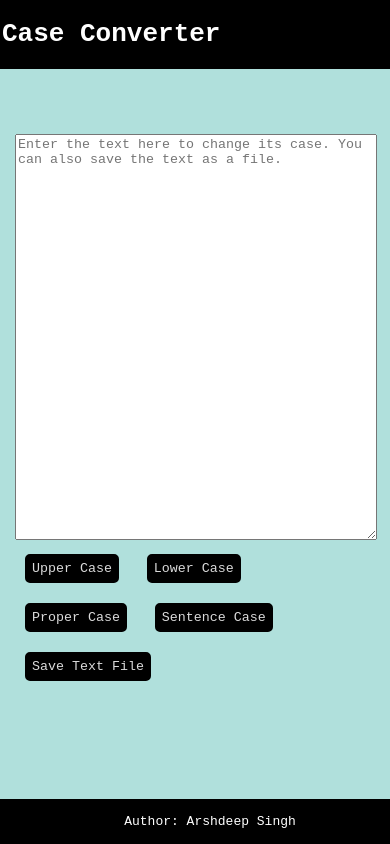
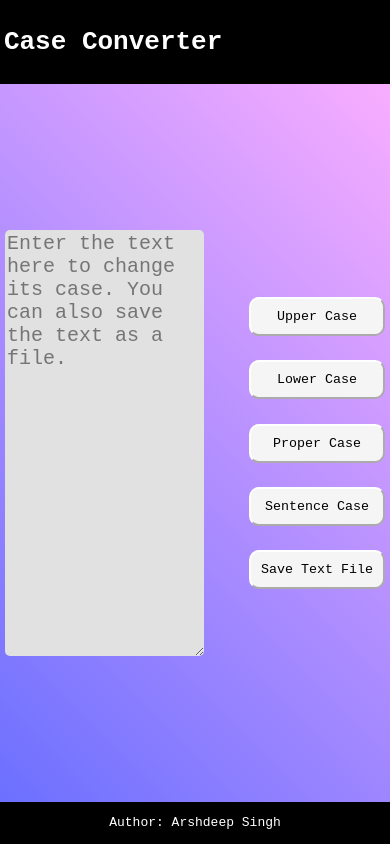
Before and after one commit to arsh331/caseConverter, a plain HTML site: page index.html in a window 390 px wide. Drawn offline with Linux system fonts and the light colour scheme.

Commit message:
Configured the page using flexbox.
Recreated the structure of the page using flexbox for it to be more responsive.

```diff
--- a/index.html
+++ b/index.html
@@ -2,23 +2,37 @@
 <html lang="en">
 <head>
     <meta charset="UTF-8">
+    <meta name="viewport" content="width=device-width, initial-scale=1.0">
     <script src="main.js"></script>
     <link href="main.css" rel="stylesheet"><link>
+    <link rel="preconnect" href="https://fonts.googleapis.com">
+    <link rel="preconnect" href="https://fonts.gstatic.com" crossorigin>
+    <link href="https://fonts.googleapis.com/css2?family=Open+Sans:wght@300&display=swap" rel="stylesheet">
     <title>Case Converter</title>
 </head>
+
 <body>
-<div class="title"><h1 class="heading">Case Converter</h1></div>
+<div class="header">
+    <h1 class="title">Case Converter</h1>
+</div>
+
 <div class="content">
-<textarea id="text-area" placeholder="Enter the text here to change its case. You can also save the text as a file.">
-</textarea>
-    <button id="upper-case" class="button">Upper Case</button>
-    <button id="lower-case" class="button">Lower Case</button>
-    <button id="proper-case" class="button">Proper Case</button>
-    <button id="sentence-case" class="button">Sentence Case</button>
-    <button id="save-text-file" class="button">Save Text File</button>
+ <textarea id="text-area" placeholder="Enter the text here to change its case. You can also save the text as a file."></textarea>
+    <nav class="buttons">
+        <ul>
+            <li><button id="upper-case" class="btn">Upper Case</button></li>
+            <li><button id="lower-case" class="btn">Lower Case</button></li>
+            <li><button id="proper-case" class="btn">Proper Case</button></li>
+            <li><button id="sentence-case" class="btn">Sentence Case</button></li>
+            <li><button id="save-text-file" class="btn">Save Text File</button></li>
+        </ul>
+    </nav>
 </div>
+
 <div class="footer">
-<footer >Author: Arshdeep Singh</footer>
+ <footer>
+     <p>Author: Arshdeep Singh</p>
+ </footer>
 </div>
 </body>
 </html>
--- a/main.css
+++ b/main.css
@@ -1,51 +1,81 @@
-body{
+*{
     margin: 0;
-    background: #b0e0dc;
     font-family: monospace;
-    height: 100vh;
 }
 
-#text-area
-{
-    width: 99%;
-    height: 400px;
+.header {
+    background-color: black;
+    color: white;
+    height: 10vh;
+    display: flex;
+    align-items: center;
+    justify-content: left;
+    padding-left: 1vw;
+}
+.footer{
+    background-color: black;
+    color: white;
+    position: relative;
+    bottom: 0;
+    width: 100%;
+    height: 5vh;
+    display: flex;
+    justify-content: center;
+    align-items: center;
+}
+.content{
+    display: flex;
+    height: 75vh;
+    padding-top: 5vh;
+    padding-bottom: 5vh;
+    justify-content: space-evenly;
+    align-items: center;
+    background: hsla(238, 100%, 71%, 1);
+
+    background: linear-gradient(45deg, hsla(238, 100%, 71%, 1) 0%, hsla(295, 100%, 84%, 1) 100%);
+
+    background: -moz-linear-gradient(45deg, hsla(238, 100%, 71%, 1) 0%, hsla(295, 100%, 84%, 1) 100%);
+
+    background: -webkit-linear-gradient(45deg, hsla(238, 100%, 71%, 1) 0%, hsla(295, 100%, 84%, 1) 100%);
+
+    filter:progid:DXImageTransform.Microsoft.gradient( startColorstr="#696eff", endColorstr="#f8acff", GradientType=1 );
 }
 
-btn
-{
+#text-area{
+    max-height: 75vh;
+    max-width: 75vw;
+    width: 50vw;
+    height: 50vh;
+    background-color: #e1e1e1;
+    border: #e1e1e1;
+    border-radius: 5px;
+}
+textarea{
+    font-size: x-large;
+}
+.buttons{
+    display: flex;
+    height: 50%;
+}
+nav ul{
+    list-style: none;
+    display: flex;
+    flex-flow: column;
+    justify-content: space-around;
+}
+nav li{
 
 }
+.btn{
+    border-color: white;
+    border-radius: 10px;
+    width: 100%;
+    padding: 10px;
+    background: whitesmoke;
+    outline: none;
+}
 
-.title
-{
-    font-family: monospace;
-    background: #000000;
-    padding: 2px;
-    margin-bottom: 10px;
-    color: white;
+.btn:hover{
+    background: black;
+    color: whitesmoke;
 }
-.content
-{
-    padding: 15px;
-    margin-top: 50px;
-    margin-bottom: 50px;
-}
-.button
-{
-    background: rgb(0, 0, 0);
-    margin: 10px;
-    border: 2px solid #000000;
-    padding: 5px;
-    border-radius: 5px;
-    color: rgba(255, 255, 255, 0.86);
-    font-family: monospace;
-}
-.footer{
-    bottom: 0;
-    background: rgb(0, 0, 0);
-    text-align: center;
-    position: fixed;
-    width: 100%;
-    color: white;
-    padding: 15px;
-}
```
